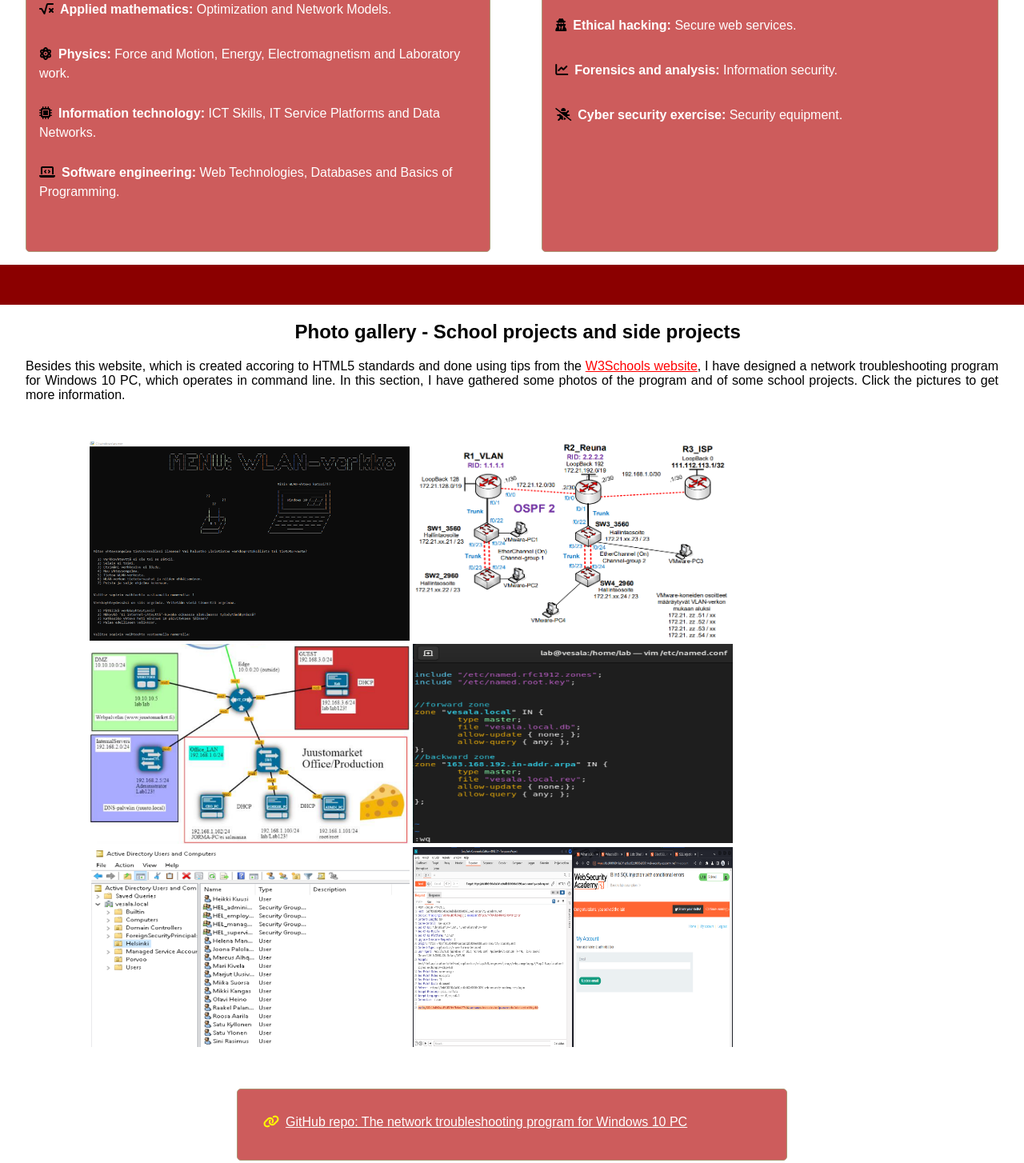
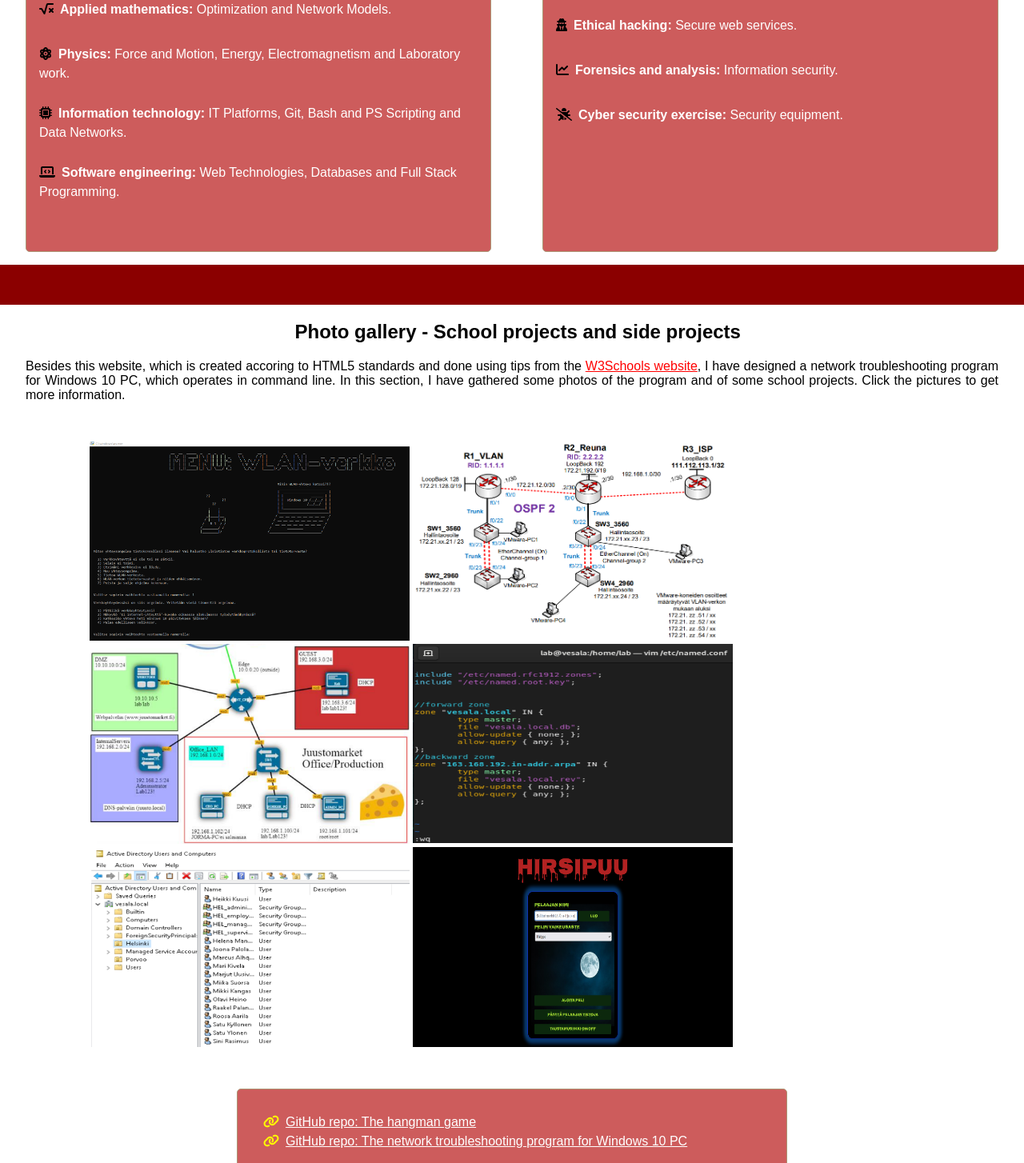
Before and after one commit to HeikkiGithub/heikkigithub.github.io, a plain HTML site: page about_me_sivu.html in a window 1280 px wide. Shown: the part 3318-4772 px from the top of the page at 80% size. Drawn offline with Linux system fonts and the light colour scheme.

Commit message:
Update about_me_sivu.html

```diff
--- a/about_me_sivu.html
+++ b/about_me_sivu.html
@@ -188,8 +188,8 @@ Jamk:ssa insinöörin opinnot jakautuvat perusopintoihin ja ammatillisiin opinto
 			<li><i class="fa-solid fa-calculator"></i><b>Mathematics:</b> Equations, Functions, Derivative and Integral and Discrete Mathematics.</li>
 			<li><i class="fa-solid fa-square-root-variable"></i><b>Applied mathematics:</b> Optimization and Network Models.</li>
 			<li><i class="fa-solid fa-atom"></i><b>Physics:</b> Force and Motion, Energy, Electromagnetism and Laboratory work.</li>
-			<li><i class="fa-solid fa-microchip"></i><b>Information technology:</b> ICT Skills, IT Service Platforms and Data Networks.</li>
-			<li><i class="fa-solid fa-laptop-code"></i><b>Software engineering: </b> Web Technologies, Databases and Basics of Programming.</li>
+			<li><i class="fa-solid fa-microchip"></i><b>Information technology:</b> IT Platforms, Git, Bash and PS Scripting and Data Networks.</li>
+			<li><i class="fa-solid fa-laptop-code"></i><b>Software engineering: </b> Web Technologies, Databases and Full Stack Programming.</li>
 		</ul>
 	</section>
 
@@ -226,13 +226,14 @@ Jamk:ssa insinöörin opinnot jakautuvat perusopintoihin ja ammatillisiin opinto
 	<img src="kuvat/linux.png" alt="Linux hallinta" width="400" height="250"></a>
 	<a href="kuvat/active directory.png" data-lightbox="tyonayte_kuvat" data-title="Windows skills: On the Operating systems course we created an imaginary company to practise using the Active Directory: scripting, making of GPOs, disk management, installing of DNS, DHCP and RODC service roles and joining endpoints to the company's domain.">
 	<img src="kuvat/active directory.png" alt="Windows käyttöjärjestelmä" width="400" height="250"></a>
-	<a href="kuvat/pentestaus.png" data-lightbox="tyonayte_kuvat" data-title="Ethical hacking: At school we have used a virtual lab environment and deliberately vulnerable internet web pages to practise basic hacking skills. Here is a picture of Web Security Academy webpage and a scenario where I have used blind SQL injection technique with BurpSuite software to solve a lab.">
-	<img src="kuvat/pentestaus.png" alt="BurpSuite" width="400" height="250"></a>
+	<a href="kuvat/hirsipuu_peli.png" data-lightbox="tyonayte_kuvat" data-title="Hangman game: On Full stack course I created the classic hangman game as a full stack app. More information about this can be found on my GitHub-repo. Link down below.">
+	<img src="kuvat/hirsipuu_peli.png" alt="Hangman game" width="400" height="250"></a>
 </section>
 
 
 <section class="linkit_portfolio" style="background-color: #CD5C5C;">	<!-- linkit projekteihin -->
 	<ul>
+		<li><i class="fa-solid fa-link" style="color: yellow;"></i><a href="https://github.com/HeikkiGithub/hangman" target="_blank" title="GitHub repo: The hangman game">GitHub repo: The hangman game</a></li>
 		<li><i class="fa-solid fa-link" style="color: yellow;"></i><a href="https://github.com/HeikkiGithub/Troubleshooting-Win10-network" target="_blank" title="GitHub repo: The network troubleshooting program for Windows 10 PC">GitHub repo: The network troubleshooting program for Windows 10 PC</a></li>
 	</ul>
 </section>
```
